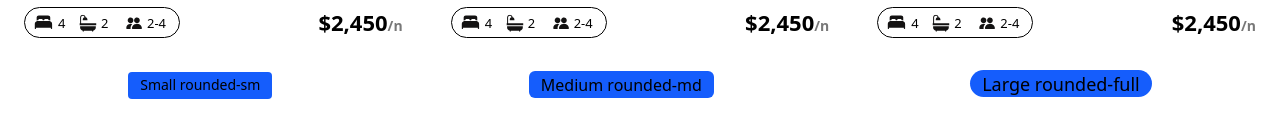
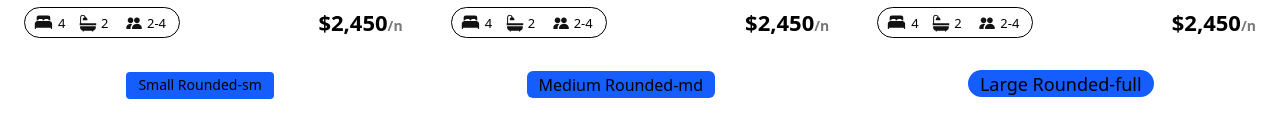
Before and after one commit to Kaydev-cmd/alx-project-0x00-setup, a Next.js app in the folder alx-project-0x00/: page /landing in a window 1280 px wide. Shown: the part 397-534 px from the top of the page. Built offline with nearby package versions, Linux system fonts and the light colour scheme.

Commit message:
fix: removed hard coded rounded-full styling so that we can pass rounded-sm, rounded-md, or rounded-full only through the styles prop

```diff
--- a/alx-project-0x00/components/Button.tsx
+++ b/alx-project-0x00/components/Button.tsx
@@ -4,9 +4,7 @@ import { ButtonProps } from "@/interfaces";
 const Button: React.FC<ButtonProps> = ({ title, styles }) => {
   return (
     <div>
-      <button
-        className={`bg-blue-600 px-3 w-auto h-[27px] rounded-full ${styles}`}
-      >
+      <button className={`bg-blue-600 px-3 w-auto h-[27px] ${styles}`}>
         {title}
       </button>
     </div>
--- a/alx-project-0x00/pages/landing.tsx
+++ b/alx-project-0x00/pages/landing.tsx
@@ -11,9 +11,9 @@ const Landing: React.FC = () => {
         <Card />
       </div>
       <div className="flex justify-around items-center mt-4">
-        <Button title="Small rounded-sm" styles="text-sm rounded-sm" />
-        <Button title="Medium rounded-md" styles="text-base rounded-md" />
-        <Button title="Large rounded-full" styles="text-lg rounded-full" />
+        <Button title="Small Rounded-sm" styles="text-sm rounded-sm" />
+        <Button title="Medium Rounded-md" styles="text-base rounded-md" />
+        <Button title="Large Rounded-full" styles="text-lg rounded-full" />
       </div>
     </div>
   );
```
